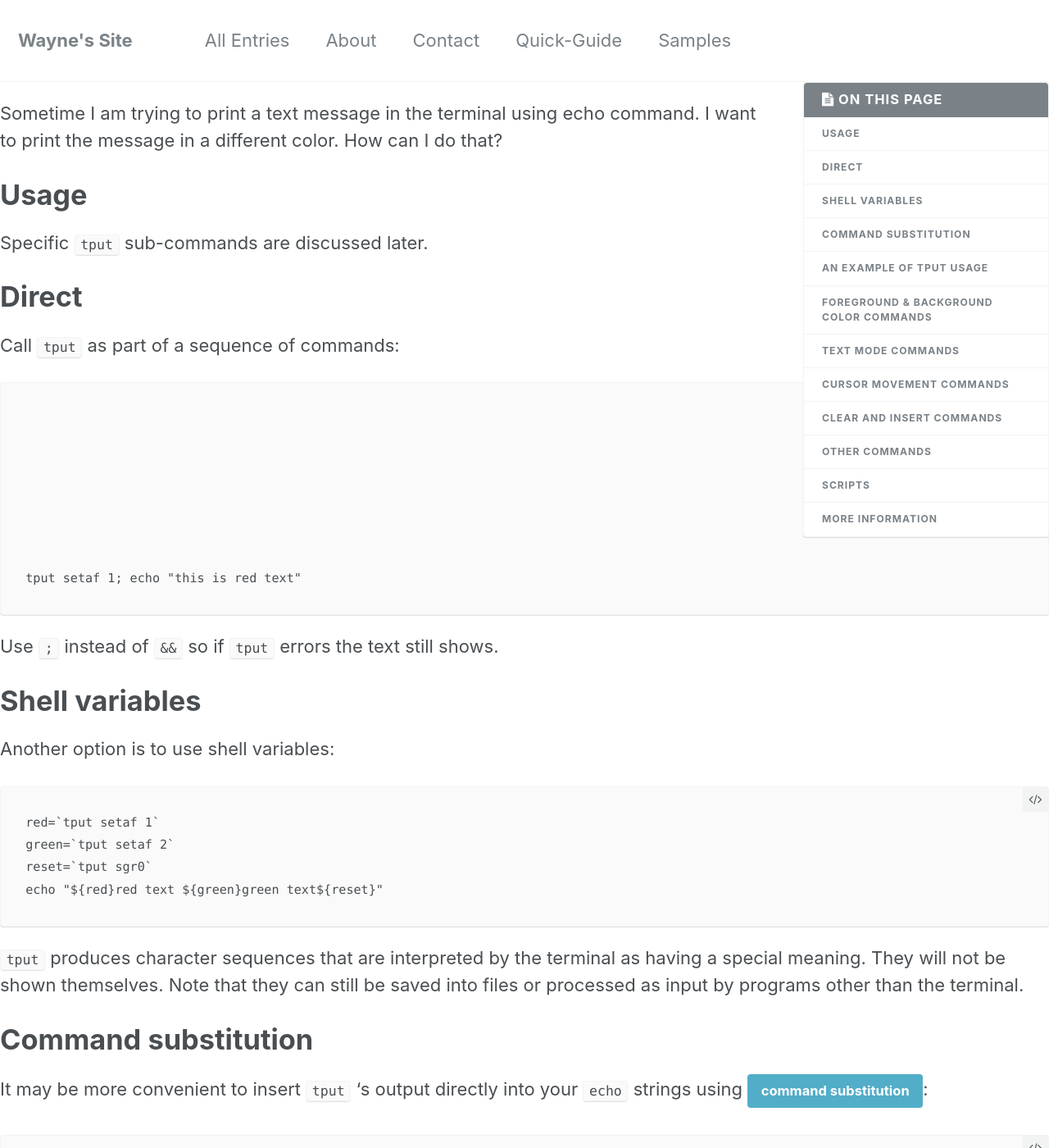
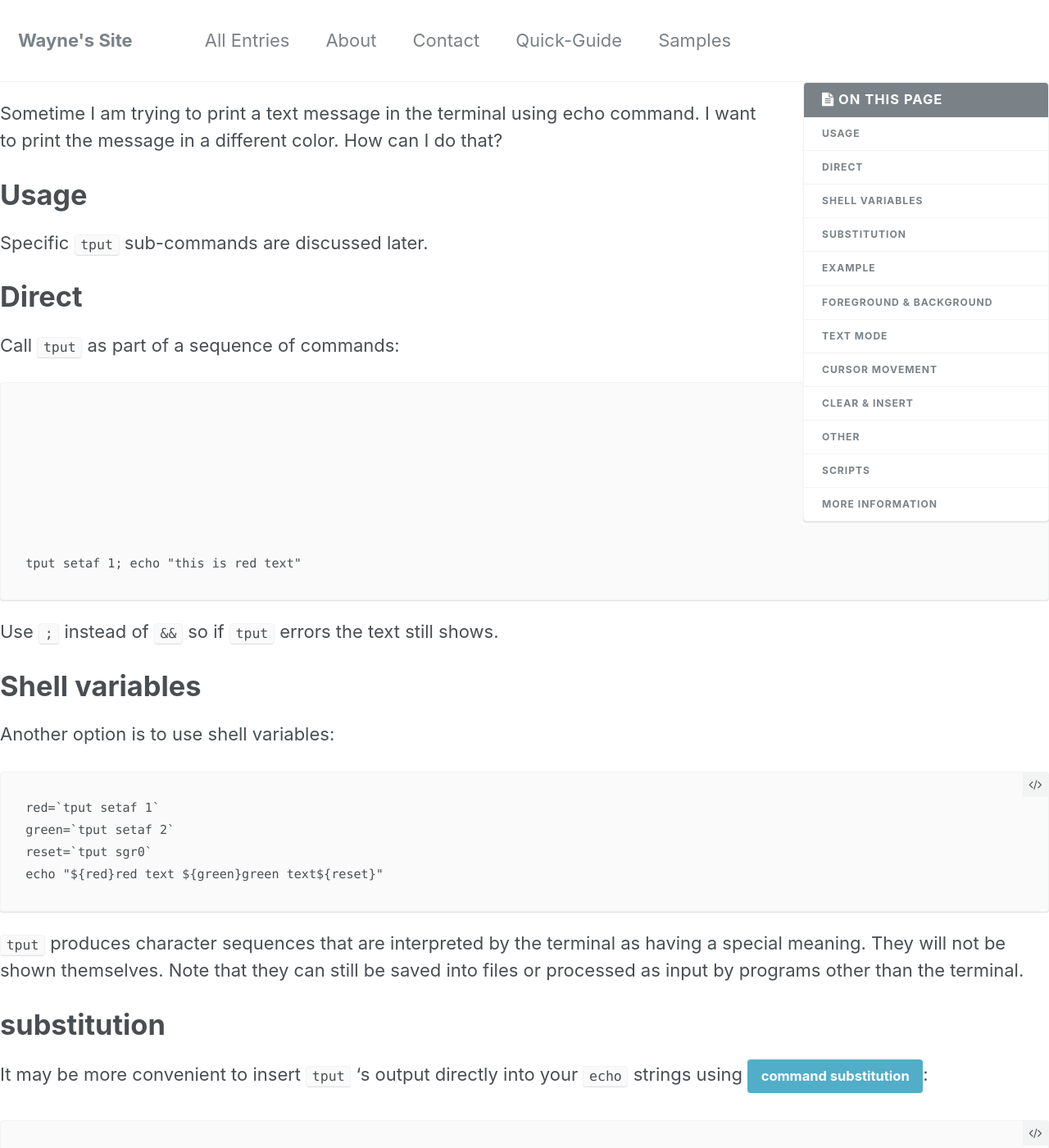
Before and after one commit to element207/element207.github.io, a Jekyll site: the page built from _posts/2018-04-10-Bash-Output-Color-of-echo.md, in a window 1280 px wide and 1400 px high. Shown: the whole window at 82% size. Built offline with Jekyll 4.4.1, drawn with Linux system fonts in a browser that asks for light colours; our own code applies the rules of GitHub Pages for plain Markdown files; some of the changed text lies outside the part shown.

Commit message:
Update 2018-04-10-Bash-Output-Color-of-echo.md

````diff
--- a/_posts/2018-04-10-Bash-Output-Color-of-echo.md
+++ b/_posts/2018-04-10-Bash-Output-Color-of-echo.md
@@ -45,7 +45,7 @@ echo "${red}red text ${green}green text${reset}"
 
 `tput` produces character sequences that are interpreted by the terminal as having a special meaning. They will not be shown themselves. Note that they can still be saved into files or processed as input by programs other than the terminal.
 
-# Command substitution
+# substitution
 
 It may be more convenient to insert `tput` 's output directly into your `echo` strings using [command substitution][command-substitution]{: .btn .btn--info}:
 
@@ -53,12 +53,12 @@ It may be more convenient to insert `tput` 's output directly into your `echo` s
 echo "$(tput setaf 1)Red text $(tput setab 7)and white background$(tput sgr 0)"
 ```
 
-# An Example of tput Usage
+# Example
 
 An example on ubuntu
 ![example-ubuntu][example-ubuntu]
 
-# Foreground & background color commands
+# Foreground & background
 
 ```
 tput setab [1-7] # Set the background colour using ANSI escape
@@ -80,7 +80,7 @@ Num|Color|#define|R G B
 
 There are also non-ANSI versions of the colour setting functions (setb instead of setab, and setf instead of setaf) which use different numbers, not given here.
 
-# Text mode commands
+# Text mode
 
 ```
 tput bold    # Select bold mode
@@ -91,7 +91,7 @@ tput rev     # Turn on reverse video mode
 tput smso    # Enter standout (bold) mode
 tput rmso    # Exit standout mode
 ```
-# Cursor movement commands
+# Cursor movement
 
 ```
 tput cup Y X # Move cursor to screen postion X,Y (top left is 0,0)
@@ -105,7 +105,7 @@ tput lines   # Output the number of lines of the terminal
 tput cols    # Output the number of columns of the terminal
 ```
 
-# Clear and insert commands
+# Clear & insert
 
 ```
 tput ech N   # Erase N characters
@@ -117,7 +117,7 @@ tput ich N   # Insert N characters (moves rest of line forward!)
 tput il N    # Insert N lines
 ```
 
-# Other commands
+# Other
 
 ```
 tput sgr0    # Reset text format to the terminal's default
````
